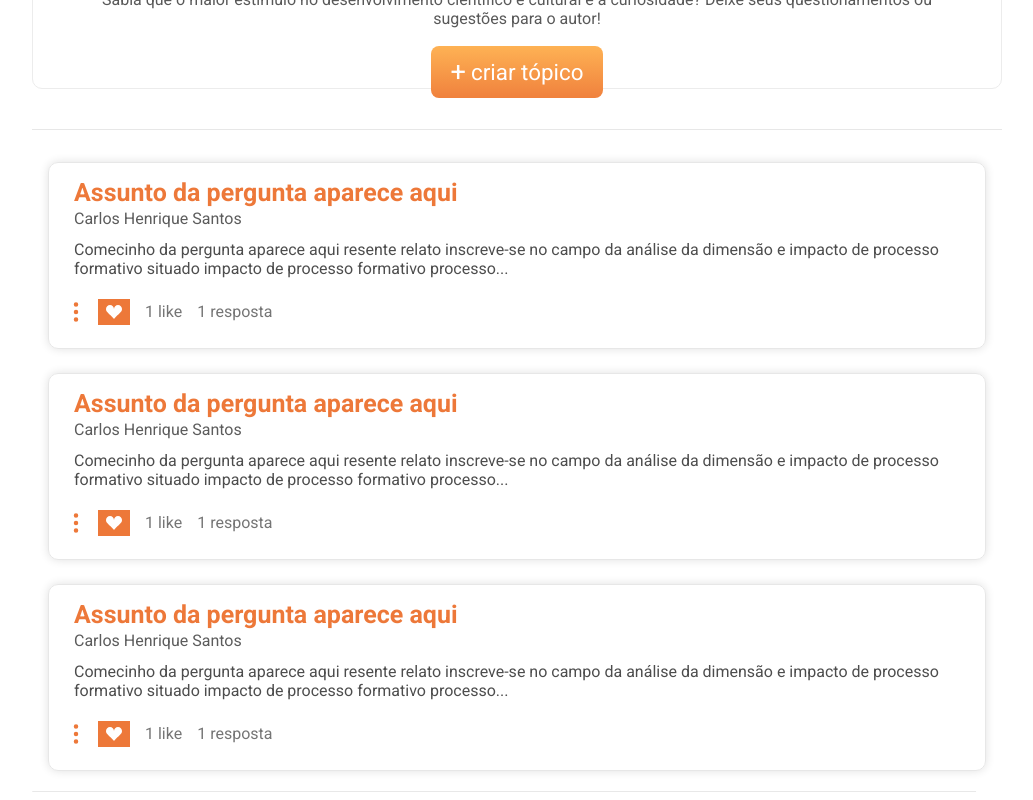
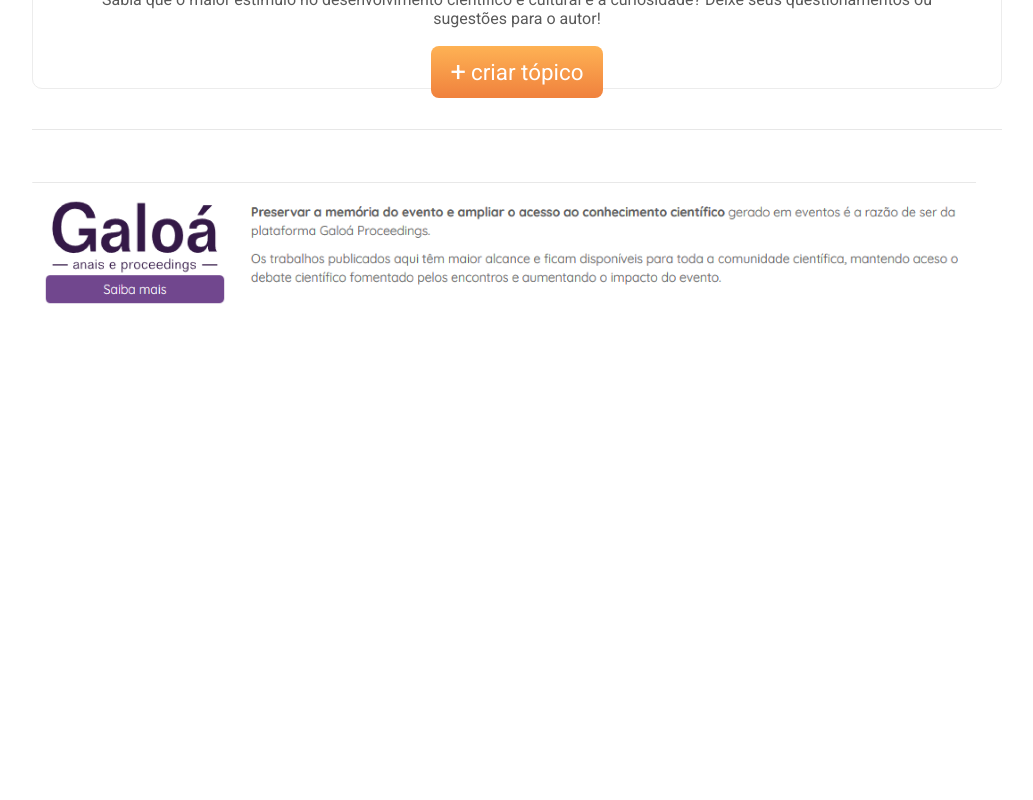
Before and after one commit to IMatheusPiresI/React-Slaca, a React (Create React App) app in the folder slaca/: page / in a window 1280 px wide. Shown: the part 1080-1880 px from the top of the page, without its empty margins (233-1266 px from the left). After the commit the page ends 1451 px from the top, so only its background shows below. Built offline with nearby package versions, Linux system fonts and the light colour scheme.

Commit message:
Finalizando primeira parte da funcionalidade de adicionar tópicos novos, armazená-los em localStorage e criação da ContextAPI para gerenciar esse os Tópicos; ;Finalizando função de adicionar ao localstorage, buscar, mostrar e limpar campos do form;

```diff
--- a/slaca/src/App.tsx
+++ b/slaca/src/App.tsx
@@ -5,11 +5,13 @@ import { Header } from './componets/Header/Index';
 import { Resume } from './componets/Resume';
 import { TopicSession } from './componets/TopicSession';
 import { VideoDetails } from './componets/VideoDetails';
+import { TopicContextProvider } from './context/CreateTopics';
 import { GlobalStyle } from './styles/global';
 
 function App() {
   return (
     <Fragment>
+      <TopicContextProvider>
           <Header/>
           <main>
             <VideoDetails/>
@@ -19,6 +21,7 @@ function App() {
             <Footer/>
           </main>
           <GlobalStyle/>
+      </TopicContextProvider>
     </Fragment>
   );
 }
--- a/slaca/src/componets/FormTopic/index.tsx
+++ b/slaca/src/componets/FormTopic/index.tsx
@@ -1,18 +1,30 @@
 import { Container } from './styles'
 import { ImBold } from 'react-icons/im'
 import { ImItalic } from 'react-icons/im'
+import { FormEvent, useContext, useState } from 'react'
+import { TopicContext } from '../../context/CreateTopics'
 
 export function FormTopic() {
+  const { content, setContent, subject, setSubject, setNewTopic } = useContext(TopicContext)
+
+  function handleSubmit(e: FormEvent){
+      e.preventDefault();
+
+      const id = Math.floor(Math.random() * 10000);
+      console.log(id);
+
+      setNewTopic(subject, content, id);
+  }
   return (
-    <Container>
+    <Container onSubmit={handleSubmit}>
         <h4>Tem uma dúvida ou sugestão? Compartilhe seu feedback com os autores!</h4>
         <div>
           <label htmlFor="title">Assunto</label>
-          <input type="text" id="title" placeholder='Defina um tópico sucinto para notificar os autores...'/>
+          <input type="text" id="title" value={subject} onChange={(e) => setSubject(e.target.value)} placeholder='Defina um tópico sucinto para notificar os autores...'/>
         </div>
         <div>
           <label htmlFor="content">Conteúdo</label>
-          <textarea name="" id="content"></textarea>
+          <textarea name="content" id="content" value={content} onChange={(e) => setContent(e.target.value)}></textarea>
           <div className='format'>
               <p>
                 <span><ImBold/></span>
--- a/slaca/src/componets/Topic/index.tsx
+++ b/slaca/src/componets/Topic/index.tsx
@@ -3,12 +3,18 @@ import { Container } from "./styles";
 import { BsFillSuitHeartFill } from 'react-icons/bs'
 import { BsThreeDotsVertical } from 'react-icons/bs'
 
-export function Topic(){
+interface Topic {
+    subject: string,
+    content: string,
+    dataId:number,
+}
+
+export function Topic({subject, content, dataId}: Topic ){
     return(
-        <Container>
-            <h5>Assunto da pergunta aparece aqui</h5>
+        <Container data-id={dataId}>
+            <h5>{subject}</h5>
             <p>Carlos Henrique Santos</p>
-            <p>Comecinho da pergunta aparece aqui resente relato inscreve-se no campo da análise da dimensão e impacto de processo formativo situado impacto de processo formativo processo...</p>
+            <p>{content}</p>
             <div>
                 <button>
                     <BsThreeDotsVertical/>
--- a/slaca/src/componets/Topic/styles.ts
+++ b/slaca/src/componets/Topic/styles.ts
@@ -5,6 +5,7 @@ export const Container = styled.article`
     border-radius: 10px;
     box-shadow: 0px 0px 10px 0px rgba(0, 0, 0, .12);
     padding: 15px 25px;
+    word-break: break-all;
 
     h5 {
         color: var(--title-item-color);
--- a/slaca/src/componets/TopicSession/index.tsx
+++ b/slaca/src/componets/TopicSession/index.tsx
@@ -1,13 +1,37 @@
+import { useContext, useEffect } from "react";
+import { TopicContext } from "../../context/CreateTopics";
 import { Topic } from "../Topic";
 import { Container } from "./styles";
 
+interface Topic {
+    id: number;
+    subject: string;
+    content: string;
+}
 
 export function TopicSession(){
+    const { allTopics, setAllTopics } = useContext(TopicContext);
+
+    useEffect(() => {
+        if(localStorage.getItem('topic')){
+            const topics= localStorage.getItem('topic');
+            const allTopicsSession = topics && JSON.parse(topics)
+            return setAllTopics(allTopicsSession);
+        }
+    },[setAllTopics, allTopics])
+
     return(
         <Container>
-            <Topic/>
-            <Topic/>
-            <Topic/>
+            {allTopics.map((topic: Topic) => {
+                return(
+                    <Topic
+                        dataId={topic.id}
+                        key={topic.subject}
+                        subject={topic.subject}
+                        content={topic.content}
+                    />
+                )
+            })}
         </Container>
     )
 }
--- /dev/null
+++ b/slaca/src/context/CreateTopics.tsx
@@ -0,0 +1,76 @@
+import { createContext, ReactNode, useState } from "react";
+
+interface TopicContextProps {
+    children: ReactNode;
+}
+
+type TopicContextType = {
+    subject: string,
+    setSubject: (newState: string) => void,
+    content: string,
+    setContent: (newState: string) => void,
+    setNewTopic: (subject: string, content: string, id: number) => void;
+    allTopics: never[];
+    setAllTopics: (newState: []) => void,
+}
+
+const initialValue = {
+    subject: '',
+    setSubject: () => {},
+    content: '',
+    setContent: () => {},
+    setNewTopic: () => {},
+    allTopics: [],
+    setAllTopics: () => {},
+}
+
+//  Criando nosso contexto TopicContext
+export const TopicContext = createContext<TopicContextType>(initialValue);
+
+
+export const TopicContextProvider = ({children}: TopicContextProps) => {
+    const [subject, setSubject] = useState(initialValue.subject);
+    const [content, setContent] = useState(initialValue.content);
+    const [allTopics, setAllTopics] = useState(initialValue.allTopics);
+
+    function setNewTopic(subject: string, content: string, id: number){
+        if(localStorage.getItem('topic')){
+            const topic =
+                {
+                    id: id,
+                    subject: subject,
+                    content: content,
+                }
+
+            const topics = localStorage.getItem('topic');
+            const response = topics && JSON.parse(topics);
+
+            const newTopics = [...response, topic]
+
+            localStorage.setItem('topic', JSON.stringify(newTopics));
+            setSubject(initialValue.subject);
+            setContent(initialValue.content);
+        }else{
+            const topic = [
+                {
+                    id: id,
+                    subject: subject,
+                    content: content,
+                }
+            ]
+            localStorage.setItem('topic', JSON.stringify(topic));
+            const creatingTopic = localStorage.getItem('topic');
+            const createdTopic = creatingTopic && JSON.parse(creatingTopic)
+            setAllTopics(createdTopic);
+            setSubject(initialValue.subject);
+            setContent(initialValue.content);
+        }
+    }
+
+
+    return(
+        <TopicContext.Provider value={{subject, setSubject, content, setContent, setNewTopic, allTopics, setAllTopics}}>
+            {children}
+        </TopicContext.Provider>
+    )
+}
```
Also changed, not shown: slaca/src/componets/Resume/index.tsx (+0 -2 lines). Lines whose indentation alone changed are shown as unchanged.
